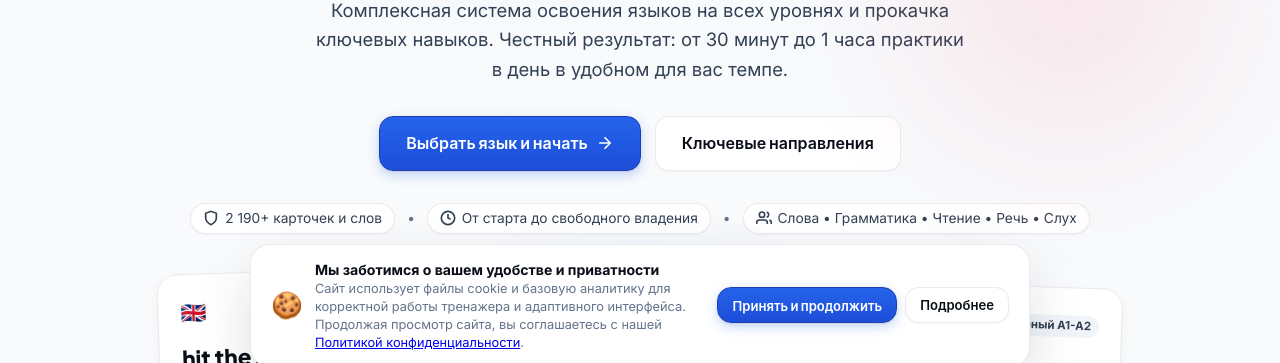
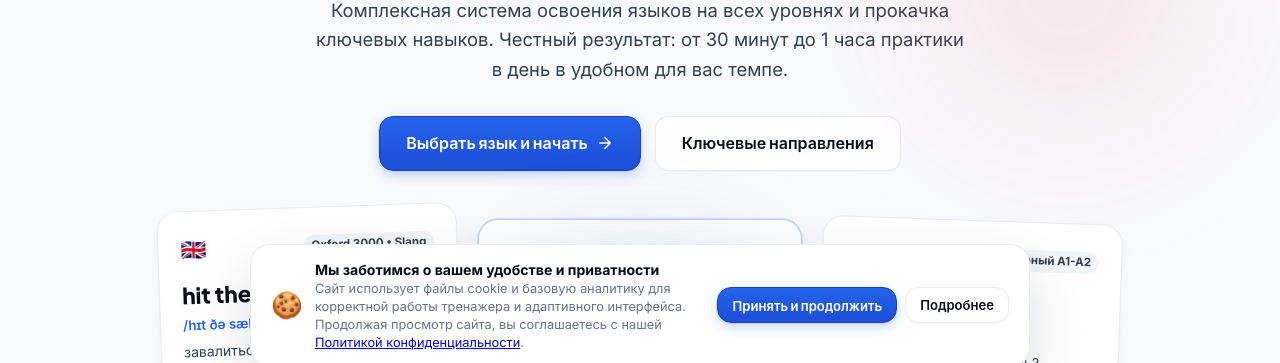
Before and after one commit to Mysterio3-8/LangNative, a plain HTML site: page index.html in a window 1280 px wide. Shown: the part 415-778 px from the top of the page. Drawn offline with Linux system fonts and the light colour scheme.

Commit message:
cleanup: remove 2 190+ metrics bar from hero section and clean meta tags

```diff
--- a/index.html
+++ b/index.html
@@ -5,21 +5,21 @@
   <meta name="viewport" content="width=device-width, initial-scale=1.0">
   <meta http-equiv="X-Content-Type-Options" content="nosniff">
   <meta name="referrer" content="strict-origin-when-cross-origin">
-  <title>NATIVE Edu — База разговорных курсов и карточек</title>
-  <meta name="description" content="Разговорный английский, китайский HSK 1-3 и испанский с нуля за 15 минут в день. База из 2 190+ проверенных карточек, тесты на слух и аудио от носителей языка.">
+  <title>NATIVE — Разговорные языковые курсы и базы практики</title>
+  <meta name="description" content="Разговорный английский, китайский HSK и испанский с нуля от 30 минут в день. Комплексная система освоения, тесты на слух и аудио от носителей языка.">
   <meta name="keywords" content="английский язык, китайский язык HSK, испанский для начинающих, карточки слов, аудио тесты, сленг носителей">
 
   <!-- Open Graph & Social Meta (SEO Pro Max) -->
   <meta property="og:type" content="website">
-  <meta property="og:title" content="NATIVE Edu — Языковые курсы и база карточек от носителей">
-  <meta property="og:description" content="Разговорный английский, китайский HSK 1-3 и испанский за 15 минут в день. 2 190+ карточек, аудио от носителей. Бессрочный доступ от 290 ₽ навсегда.">
+  <meta property="og:title" content="NATIVE — Языковые курсы и база практики от носителей">
+  <meta property="og:description" content="Разговорный английский, китайский HSK и испанский от 30 минут в день. Комплексная система освоения, аудио от носителей. Бессрочный доступ от 290 ₽ навсегда.">
   <meta property="og:image" content="assets/branding/logo_master.jpg">
   <meta property="og:locale" content="ru_RU">
 
   <!-- Twitter Card -->
   <meta name="twitter:card" content="summary_large_image">
-  <meta name="twitter:title" content="NATIVE Edu — Языковые базы и аудио-тренажер">
-  <meta name="twitter:description" content="Изучение английского, китайского и испанского без зубрежки за 15 минут в день. От 290 ₽ навсегда.">
+  <meta name="twitter:title" content="NATIVE — Языковые базы и аудио-тренажер">
+  <meta name="twitter:description" content="Изучение английского, китайского и испанского без зубрежки от 30 минут в день. От 290 ₽ навсегда.">
   <meta name="twitter:image" content="assets/branding/logo_master.jpg">
 
   <link rel="canonical" href="https://mysterio3-8.github.io/LangNative/">
@@ -205,24 +205,6 @@
         <a href="#skills" class="btn btn-secondary btn-lg">
           <span>Ключевые направления</span>
         </a>
-      </div>
-
-      <!-- Real Verified Metrics & Facts (Zero Fake Data) -->
-      <div class="verified-metrics">
-        <div class="metric-badge">
-          <svg width="16" height="16" viewBox="0 0 24 24" fill="none" stroke="currentColor" stroke-width="2.5"><path d="M12 22s8-4 8-10V5l-8-3-8 3v7c0 6 8 10 8 10z"/></svg>
-          <span>2 190+ карточек и слов</span>
-        </div>
-        <span class="metric-sep">•</span>
-        <div class="metric-badge">
-          <svg width="16" height="16" viewBox="0 0 24 24" fill="none" stroke="currentColor" stroke-width="2.5"><circle cx="12" cy="12" r="10"/><polyline points="12 6 12 12 16 14"/></svg>
-          <span>От старта до свободного владения</span>
-        </div>
-        <span class="metric-sep">•</span>
-        <div class="metric-badge">
-          <svg width="16" height="16" viewBox="0 0 24 24" fill="none" stroke="currentColor" stroke-width="2.5"><path d="M17 21v-2a4 4 0 0 0-4-4H5a4 4 0 0 0-4 4v2"/><circle cx="9" cy="7" r="4"/><path d="M23 21v-2a4 4 0 0 0-3-3.87"/><path d="M16 3.13a4 4 0 0 1 0 7.75"/></svg>
-          <span>Слова • Грамматика • Чтение • Речь • Слух</span>
-        </div>
       </div>
 
       <!-- Interactive Hero Visual Showcase (Real Lesson Card Previews) -->
```
